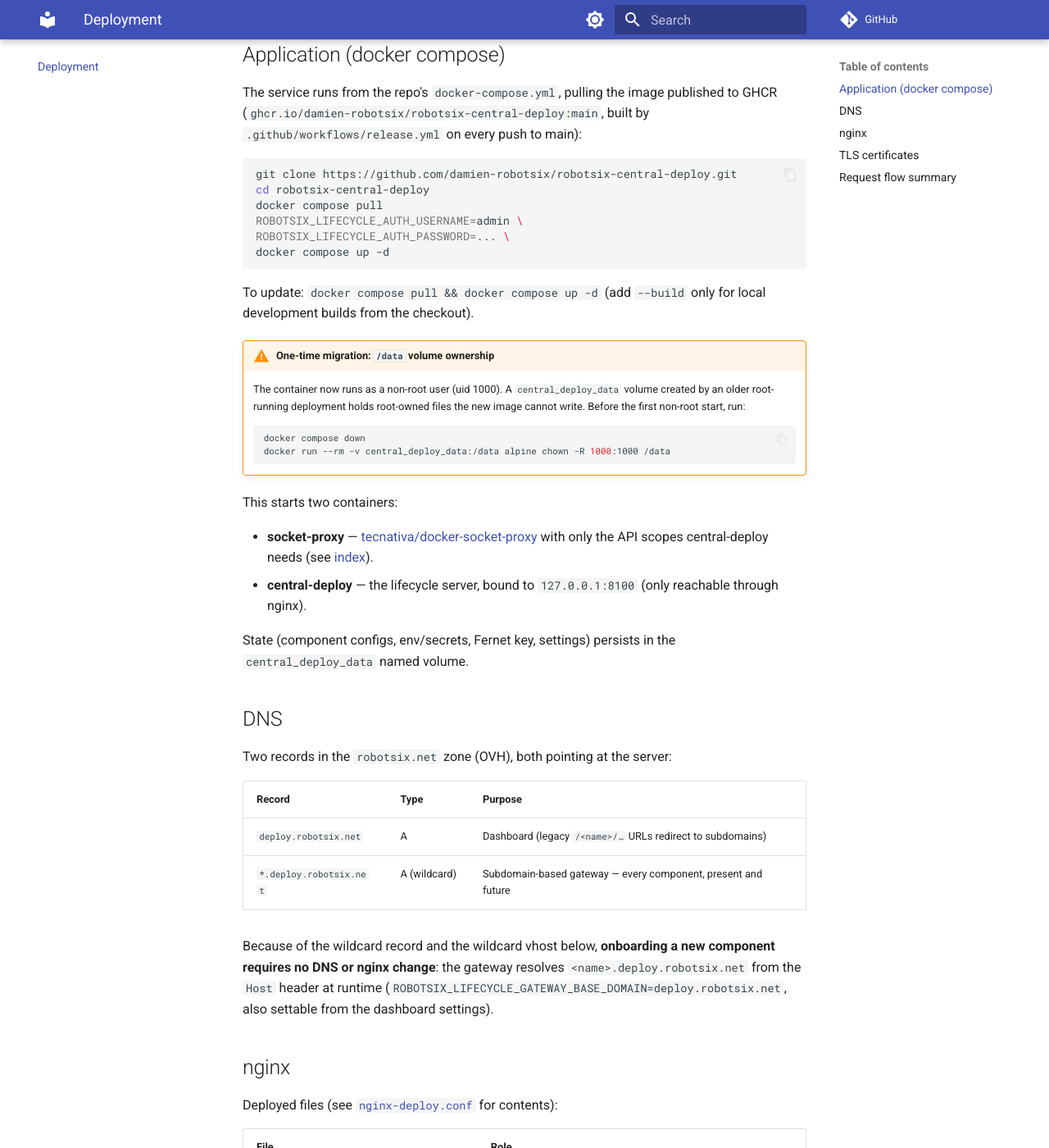
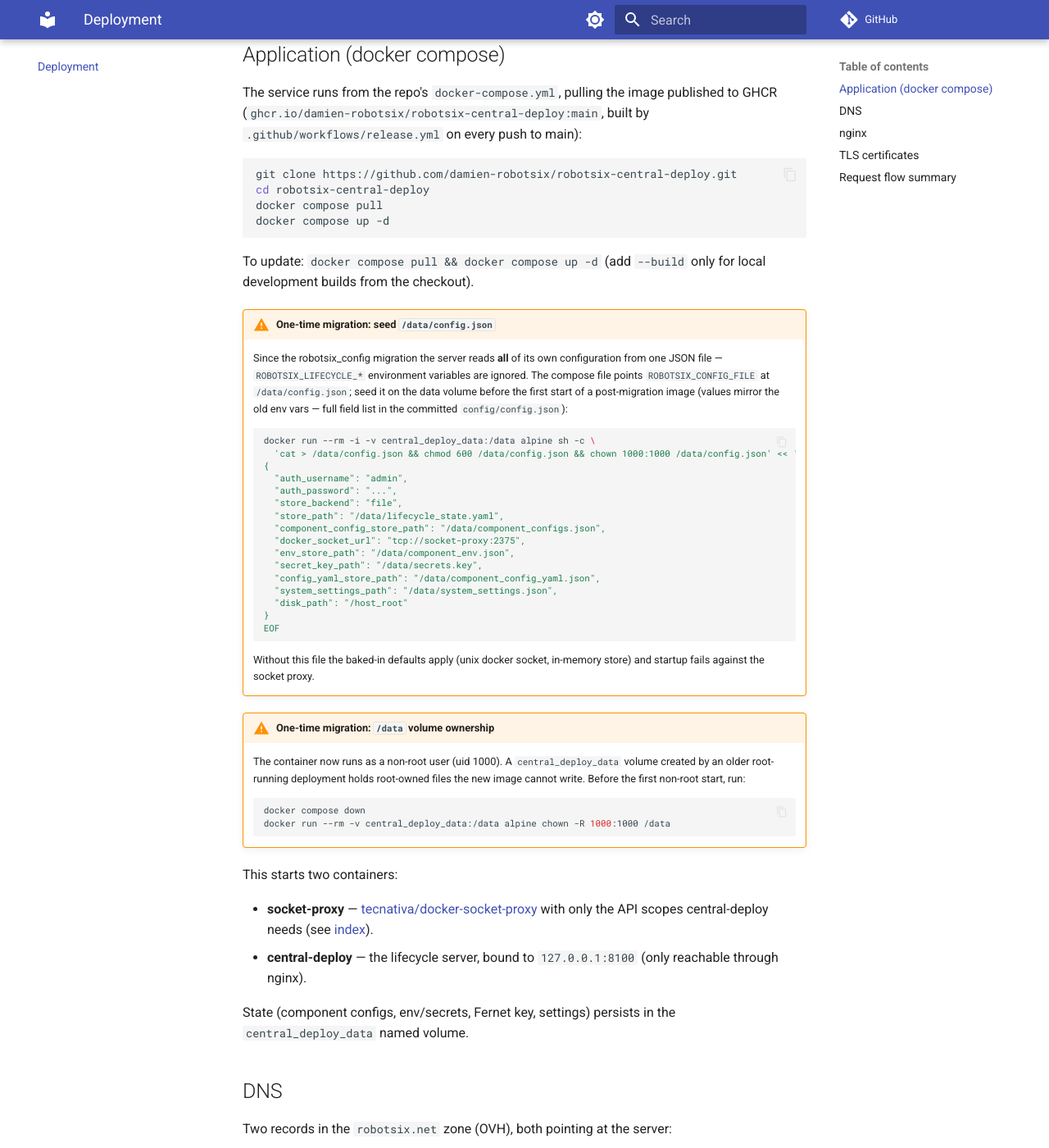
Before and after one commit to damien-robotsix/robotsix-central-deploy, an MkDocs documentation site: the page built from docs/deployment.md, in a window 1280 px wide and 1400 px high, scrolled down 389 px. Shown: the whole window at 82% size. Built offline with MkDocs 1.6.1 and Material for MkDocs 9.7.7, drawn with Linux system fonts in a browser that asks for light colours; comment, search, counter and statistics services are not loaded; some of the changed text lies outside the part shown.

Commit message:
fix: compose must point ROBOTSIX_CONFIG_FILE at /data/config.json
The robotsix_config migration (#223) made ROBOTSIX_LIFECYCLE_* env vars
dead, but docker-compose.yml still relied on them. Pulling a
post-migration image on the server crash-looped: the baked-in
config/config.json defaults (unix docker socket, in-memory store) were
loaded and the Docker SDK client failed at startup.

Point ROBOTSIX_CONFIG_FILE at /data/config.json and document seeding
that file in docs/deployment.md. Applied by hand on server.robotsix.net
already (service restored); this aligns the repo.

Co-Authored-By: Claude Fable 5 <noreply@anthropic.com>

````diff
--- a/docs/deployment.md
+++ b/docs/deployment.md
@@ -19,13 +19,41 @@ built by `.github/workflows/release.yml` on every push to main):
 git clone https://github.com/damien-robotsix/robotsix-central-deploy.git
 cd robotsix-central-deploy
 docker compose pull
-ROBOTSIX_LIFECYCLE_AUTH_USERNAME=admin \
-ROBOTSIX_LIFECYCLE_AUTH_PASSWORD=... \
 docker compose up -d
 ```
 
 To update: `docker compose pull && docker compose up -d` (add `--build` only
 for local development builds from the checkout).
+
+!!! warning "One-time migration: seed `/data/config.json`"
+    Since the robotsix_config migration the server reads **all** of its own
+    configuration from one JSON file — `ROBOTSIX_LIFECYCLE_*` environment
+    variables are ignored. The compose file points `ROBOTSIX_CONFIG_FILE` at
+    `/data/config.json`; seed it on the data volume before the first start of
+    a post-migration image (values mirror the old env vars — full field list
+    in the committed `config/config.json`):
+
+    ```bash
+    docker run --rm -i -v central_deploy_data:/data alpine sh -c \
+      'cat > /data/config.json && chmod 600 /data/config.json && chown 1000:1000 /data/config.json' << 'EOF'
+    {
+      "auth_username": "admin",
+      "auth_password": "...",
+      "store_backend": "file",
+      "store_path": "/data/lifecycle_state.yaml",
+      "component_config_store_path": "/data/component_configs.json",
+      "docker_socket_url": "tcp://socket-proxy:2375",
+      "env_store_path": "/data/component_env.json",
+      "secret_key_path": "/data/secrets.key",
+      "config_yaml_store_path": "/data/component_config_yaml.json",
+      "system_settings_path": "/data/system_settings.json",
+      "disk_path": "/host_root"
+    }
+    EOF
+    ```
+
+    Without this file the baked-in defaults apply (unix docker socket,
+    in-memory store) and startup fails against the socket proxy.
 
 !!! warning "One-time migration: `/data` volume ownership"
     The container now runs as a non-root user (uid 1000). A
@@ -60,8 +88,8 @@ Two records in the `robotsix.net` zone (OVH), both pointing at the server:
 Because of the wildcard record and the wildcard vhost below, **onboarding a
 new component requires no DNS or nginx change**: the gateway resolves
 `<name>.deploy.robotsix.net` from the `Host` header at runtime
-(`ROBOTSIX_LIFECYCLE_GATEWAY_BASE_DOMAIN=deploy.robotsix.net`, also settable
-from the dashboard settings).
+(`gateway_base_domain` in `/data/config.json`, also settable from the
+dashboard settings).
 
 ## nginx
 
````
Also changed, not shown: CHANGELOG.md (+1 -0 lines), docker-compose.yml (+6 -12 lines).
